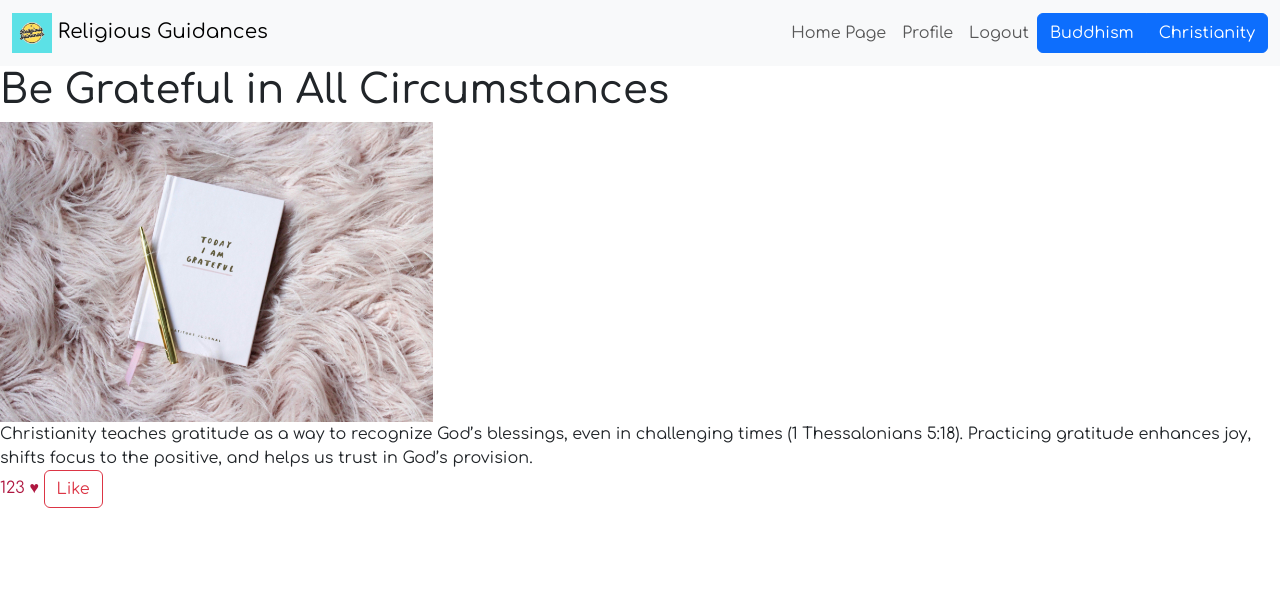
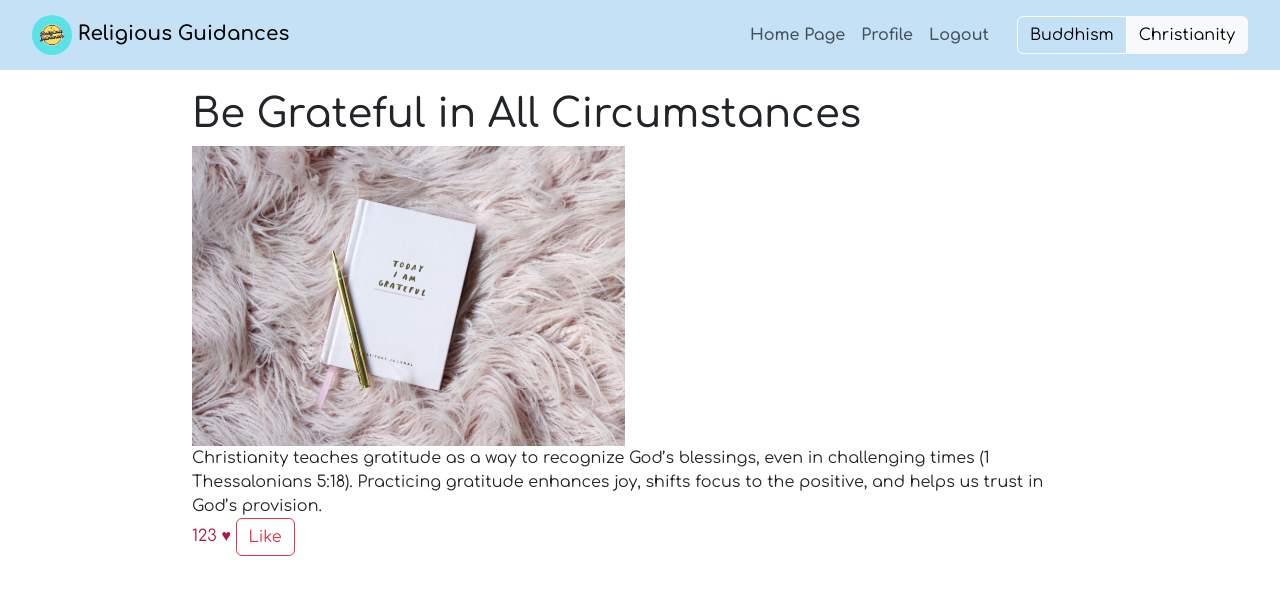
Before and after one commit to bbbuay/cs50x-project, a Django app: page / in a window 1280 px wide. Shown: the top 595 px of the page. Run offline with Django 5.2, Linux system fonts and the light colour scheme.

Commit message:
add css style to layout.html

```diff
--- a/religious_guidance/religious_guidance/templates/layout.html
+++ b/religious_guidance/religious_guidance/templates/layout.html
@@ -18,6 +18,33 @@
         body {
             font-family: 'Comfortaa', sans-serif;
         }
+        main {
+            padding: 20px 15%;
+        }
+        .navbar {
+            background-color: #C4E1F6;
+            font-weight: 600;
+            padding: 10px 20px;
+        }
+        .navbar-nav{
+            margin: 0px 20px;
+            margin-left: auto;
+        }
+        #religion-selection{
+            color: gray;
+            border-color: white;
+        }
+        #religion-selection button:hover{
+            border-color: white;
+            background-color: #8EACCD;
+        }
+        #religion-selection .active{
+            background-color: #C4E1F6;
+            border-color: white;
+        }
+        #logo-img {
+            border-radius: 50%;
+        }
     </style>
 
     {% block header %}{% endblock %}
@@ -25,27 +52,27 @@
 </head>
 <body>
     <!-- Navbar -->
-    <nav class="navbar navbar-expand-lg bg-body-tertiary">
+    <nav class="navbar navbar-expand-lg">
         <div class="container-fluid">
-            <a class="navbar-brand" href="#">
-                <img src="{% static 'images/logo.png' %}" alt="Logo" width="40" height="40">
+            <a class="navbar-brand" href="{% url 'homepage' %}">
+                <img src="{% static 'images/logo.png' %}" id="logo-img" alt="Logo" width="40" height="40">
             Religious Guidances
             </a>
             <ul class="navbar-nav">
                 <li class="nav-item">
-                    <a class="nav-link" href="#">Home Page</a>
+                    <a class="nav-link" href="{% url 'homepage' %}">Home Page</a>
                 </li>
                 <li class="nav-item">
-                    <a class="nav-link" href="#">Profile</a>
+                    <a class="nav-link" href="{% url 'profile' %}">Profile</a>
                 </li>
                 <li class="nav-item">
                     <a class="nav-link" href="#">Logout</a>
                 </li>
-                <div class="btn-group" role="group" aria-label="Basic example">
-                    <button type="button" class="btn btn-primary">Buddhism</button>
-                    <button type="button" class="btn btn-primary">Christianity</button>
-                </div>
             </ul>
+            <div id="religion-selection" class="btn-group" role="group">
+                <button type="button" class="btn btn-light active">Buddhism</button>
+                <button type="button" class="btn btn-light">Christianity</button>
+            </div>
         </div>
     </nav>
 
```
